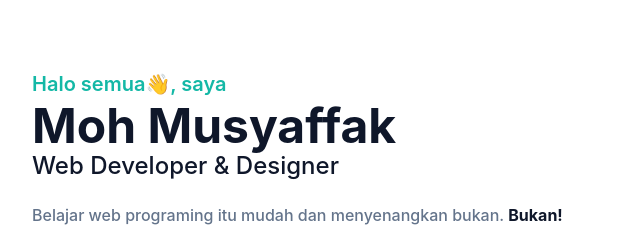
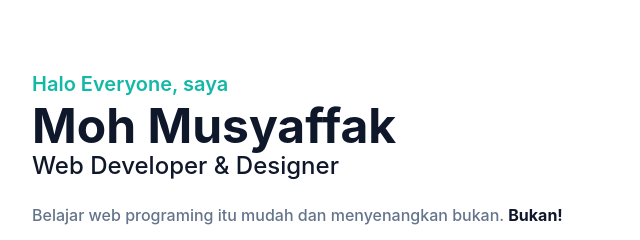
Before and after one commit to msyfk/Portfolio-Capaw, a website: page index.html in a window 1280 px wide. Shown: the part 231-471 px from the top of the page, 0-640 px from the left. Drawn offline with Linux system fonts and the light colour scheme.

Commit message:
nama everyone

```diff
--- a/index.html
+++ b/index.html
@@ -58,7 +58,7 @@
       <div class="flex flex-wrap">
         <div class="w-full self-center px-4 lg:w-1/2">
           <h1 class="text-base font-semibold text-primary md:text-xl">
-            Halo semua👋, saya
+            Halo Everyone, saya
             <span class="block font-bold text-dark text-4xl mt-1 lg:text-5xl">Moh Musyaffak</span>
           </h1>
           <h2 class="font-medium text-dark text-lg mb-5 lg:text-2xl">
```
